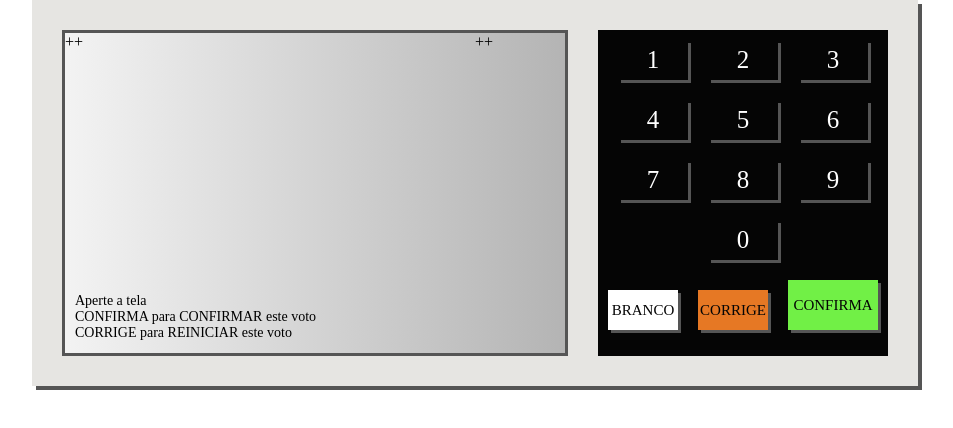
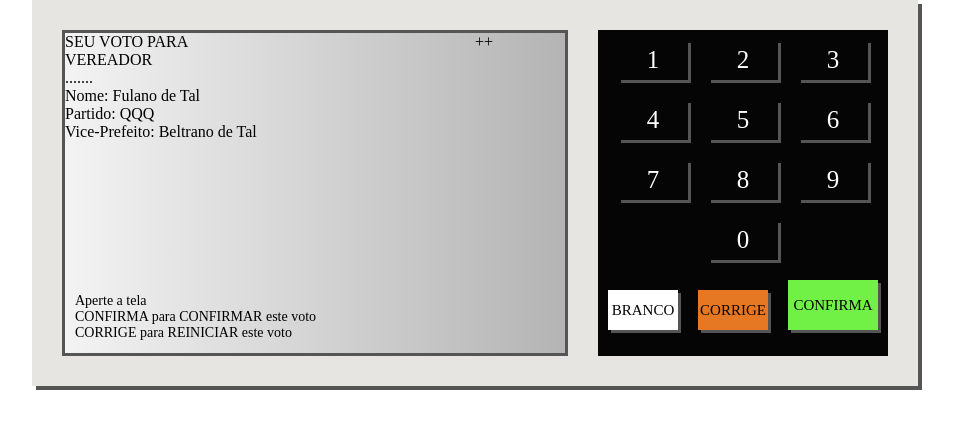
Before and after one commit to wellington197/project-Urna-Eletronica, a plain HTML site: page index.html in a window 1280 px wide. Shown: the whole page, without its empty margins (165-1118 px from the left). Drawn offline with Linux system fonts and the light colour scheme.

Commit message:
Criação dos campos com os nomes dos candidatos

```diff
--- a/index.html
+++ b/index.html
@@ -12,7 +12,23 @@
     <div class="urna">
         <div class="tela">
             <div class="d-1">
-                <div class="d-1-left">++</div>
+                <div class="d-1-left">
+                    <div class="d-1-1">
+                        <span>SEU VOTO PARA</span>
+                    </div>
+                    <div class="d-1-2">
+                        <span>VEREADOR</span>
+                    </div>
+                    <div class="d-1-3">
+                        .......
+                    </div>
+                    <div class="d-1-4">
+                        Nome: Fulano de Tal</br>
+                        Partido: QQQ</br>
+                        Vice-Prefeito: Beltrano de Tal</br>
+                    </div>
+
+                </div>
                 <div class="d-1-right">++</div>
 
             </div>
```
